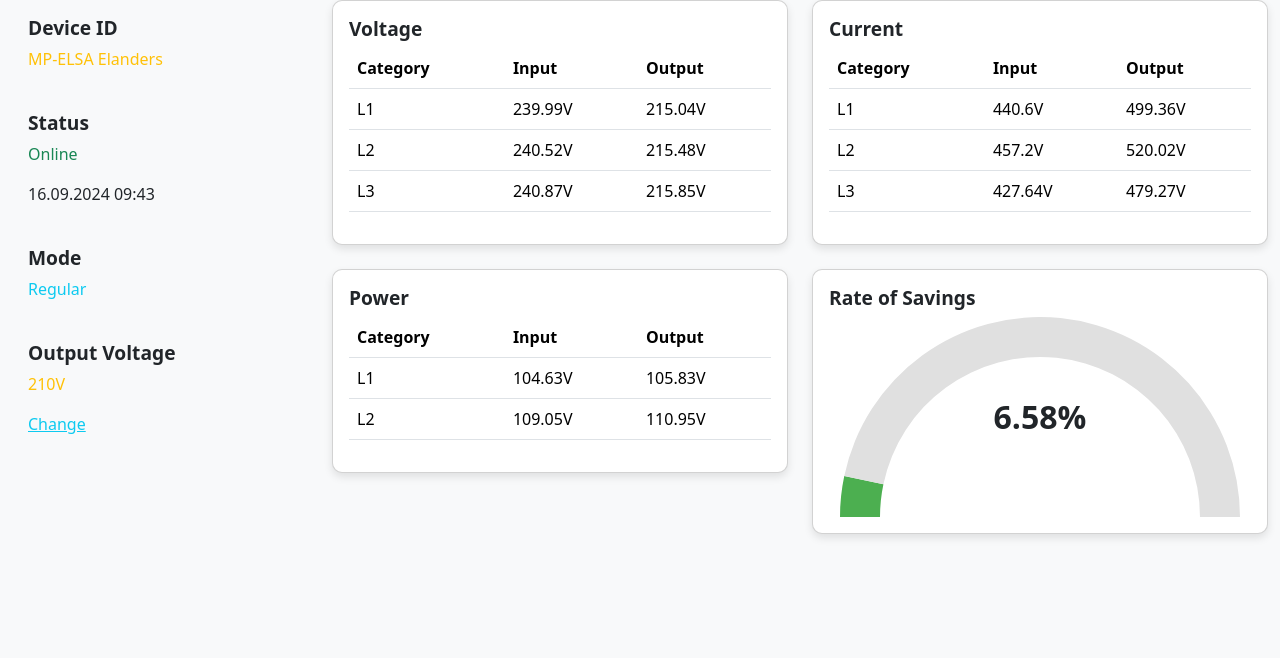
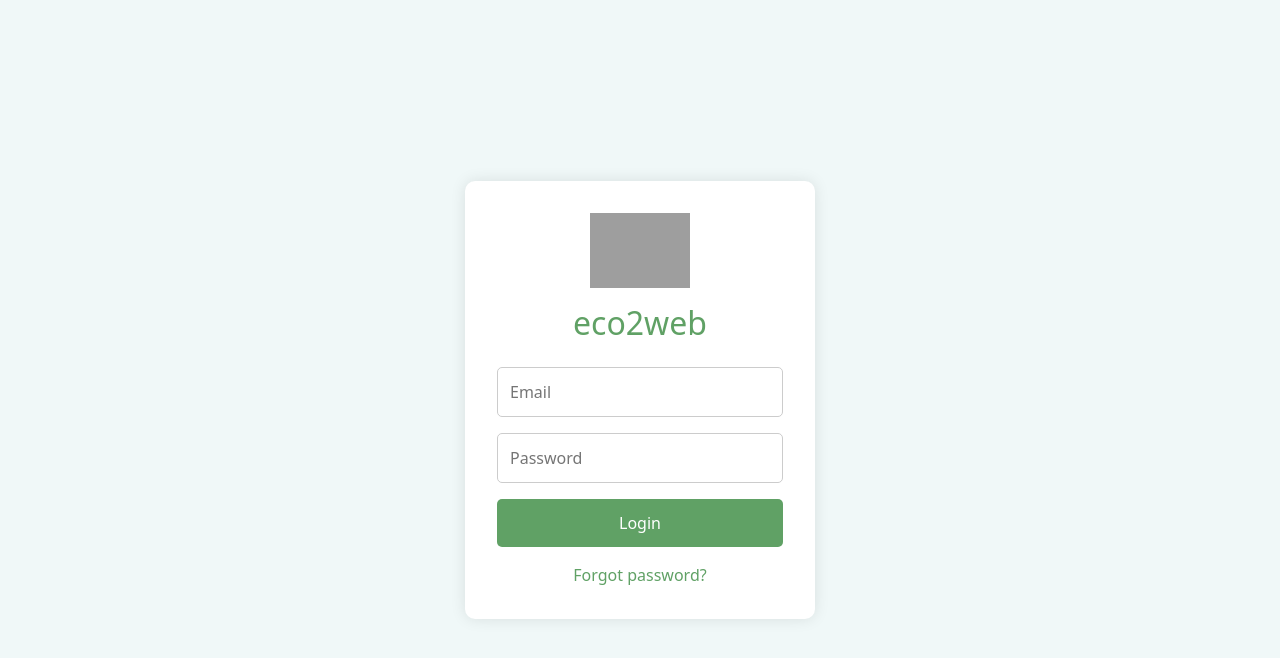
Before and after one commit to shinydidde/energy-saving-portal, a Next.js app: page / in a window 1280 px wide. Shown: the top 658 px of the page. Built offline with nearby package versions, Linux system fonts and the light colour scheme; grey boxes are pictures that could not be loaded.

Commit message:
login page, navbar added

```diff
--- a/components/GaugeChart.tsx
+++ b/components/GaugeChart.tsx
@@ -36,7 +36,7 @@ export default function GaugeChart({ savings }: GaugeChartProps) {
   };
 
   return (
-    <div className="doughnut-container" style={{ position: 'relative', height: '200px', width: '400px' }}>
+    <div className="doughnut-container" style={{ position: 'relative', height: '100%', width: '100%' }}>
       <Doughnut data={data} options={options} />
       <div
         style={{
@@ -44,7 +44,7 @@ export default function GaugeChart({ savings }: GaugeChartProps) {
           top: '50%',
           left: '50%',
           transform: 'translate(-50%, -50%)',
-          fontSize: '2rem',
+          fontSize: 'calc(16px + 2vw)', // Responsive font size
           fontWeight: 'bold',
         }}
       >
--- a/pages/index.tsx
+++ b/pages/index.tsx
@@ -1,10 +1,64 @@
 // pages/index.tsx
-import Dashboard from '../components/Dashboard';
+import { useEffect, useState } from 'react';
+import { useRouter } from 'next/router';
+import styles from '../styles/Login.module.css'; // CSS module for login styling
 
-export default function Home() {
+export default function LoginPage() {
+  const [email, setEmail] = useState('');
+  const [password, setPassword] = useState('');
+  const router = useRouter();
+
+  // Redirect if already authenticated
+  useEffect(() => {
+    const isAuthenticated = localStorage.getItem('auth');
+    if (isAuthenticated) {
+      router.push('/devices'); // Redirect to devices page if already logged in
+    }
+  }, [router]);
+
+  // Handle the login logic
+  const handleLogin = (e: React.FormEvent) => {
+    e.preventDefault();
+
+    // Mock login validation
+    if (email === 'dhqguest01@ops-systeme.de' && password === 'password') {
+      localStorage.setItem('auth', 'true'); // Store login status in localStorage
+      router.push('/devices'); // Redirect to devices page after login
+    } else {
+      alert('Invalid credentials');
+    }
+  };
+
   return (
-    <div>
-      <Dashboard />
+    <div className={styles.container}>
+      <form className={styles.form} onSubmit={handleLogin}>
+        <div className={styles.logo}>
+          <img src="/logo.png" alt="logo" />
+        </div>
+        <h2 className={styles.h2}>eco2web</h2>
+        <input
+          type="email"
+          placeholder="Email"
+          className={styles.input}
+          value={email}
+          onChange={(e) => setEmail(e.target.value)}
+          required
+        />
+        <input
+          type="password"
+          className={styles.input}
+          placeholder="Password"
+          value={password}
+          onChange={(e) => setPassword(e.target.value)}
+          required
+        />
+        <button type="submit" className={styles.loginButton}>
+          Login
+        </button>
+        <div className={styles.footer}>
+          <a href="#">Forgot password?</a>
+        </div>
+      </form>
     </div>
   );
 }
--- /dev/null
+++ b/styles/Login.module.css
@@ -0,0 +1,54 @@
+/* styles/Login.module.css */
+.container {
+    display: flex;
+    justify-content: center;
+    align-items: center;
+    height: 100vh;
+    background-color: #f0f8f8;
+  }
+
+  .form {
+    background-color: white;
+    padding: 2rem;
+    border-radius: 10px;
+    box-shadow: 0 0 15px rgba(0, 0, 0, 0.1);
+    width: 350px;
+    text-align: center;
+  }
+
+  .logo img {
+    max-width: 100px;
+    margin-bottom: 1rem;
+  }
+
+  .h2 {
+    color: #60a165;
+    margin-bottom: 1.5rem;
+  }
+
+  .input {
+    width: 100%;
+    padding: 0.75rem;
+    margin-bottom: 1rem;
+    border: 1px solid #ccc;
+    border-radius: 5px;
+  }
+
+  .loginButton {
+    width: 100%;
+    padding: 0.75rem;
+    background-color: #60a165;
+    border: none;
+    color: white;
+    border-radius: 5px;
+    cursor: pointer;
+  }
+
+  .footer {
+    margin-top: 1rem;
+  }
+
+  .footer a {
+    color: #60a165;
+    text-decoration: none;
+  }
--- a/styles/globals.css
+++ b/styles/globals.css
@@ -32,3 +32,9 @@ h5 {
   font-size: 24px;
   font-weight: bold;
 }
+
+.doughnut-container {
+  max-width: 100%; /* Ensure it never exceeds its parent width */
+  height: auto;    /* Let the height adjust automatically */
+  margin: 0 auto;  /* Center the chart horizontally */
+}
```
Also changed, not shown: components/Layout.tsx (added, +16 -0 lines), components/LogoutButton.tsx (added, +17 -0 lines), components/Navbar.tsx (added, +23 -0 lines), components/withAuth.tsx (added, +25 -0 lines), pages/dashboard.tsx (added, +12 -0 lines), pages/devices.tsx (added, +52 -0 lines), styles/Navbar.module.css (added, +37 -0 lines).
